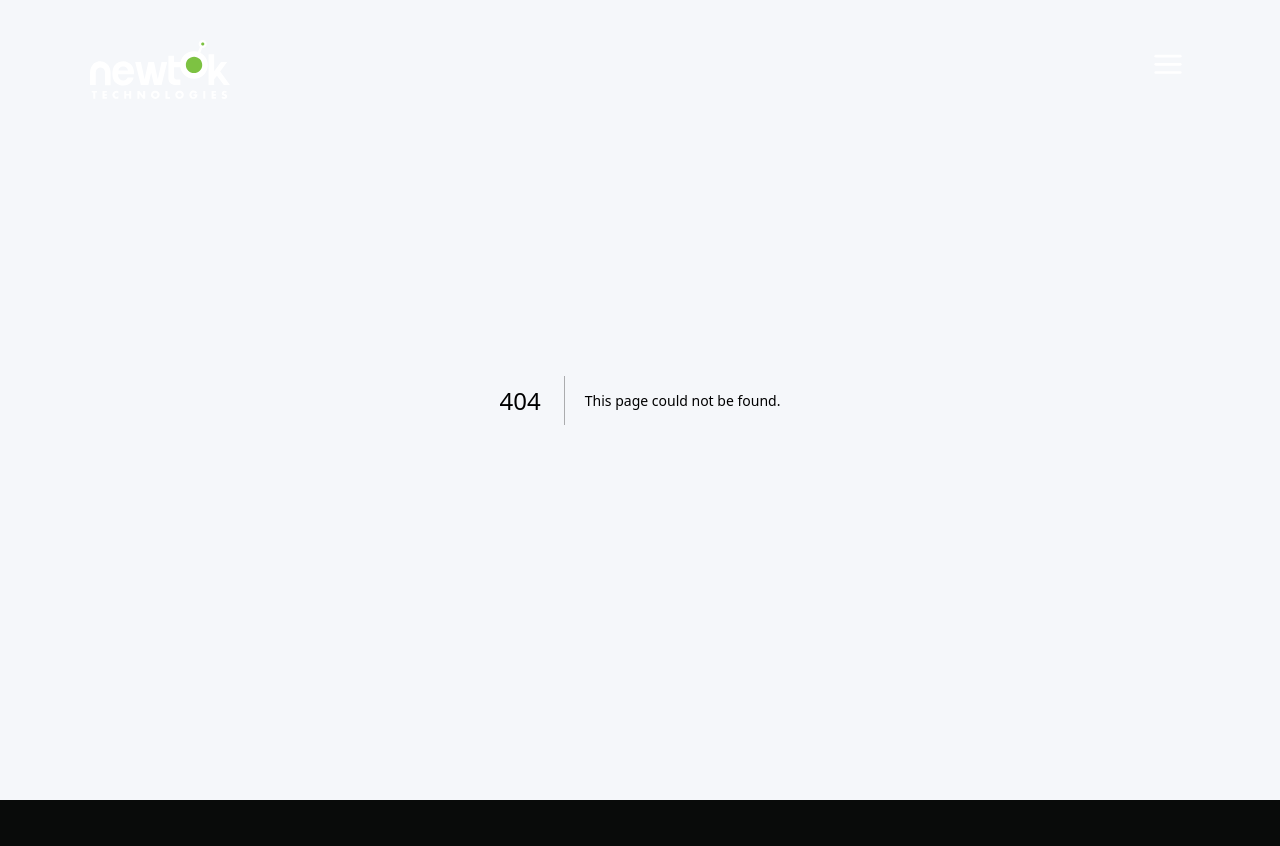
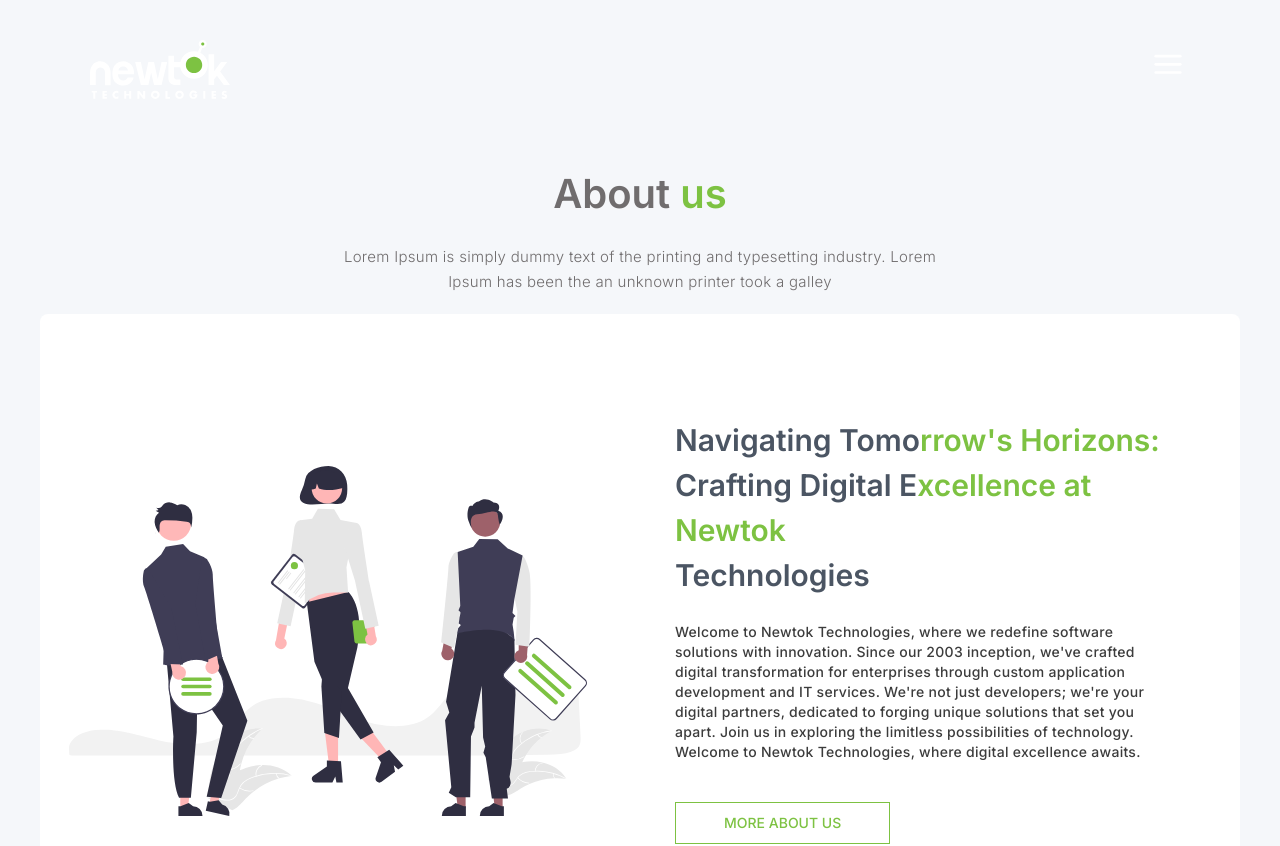
Before and after one commit to NewTokTech/NewTok, a Next.js app: page /services in a window 1280 px wide. Before the commit this address had no page. Shown: the top 846 px of the page. Built offline with nearby package versions, Linux system fonts and the light colour scheme.

Commit message:
midlaj:service page

```diff
--- a/package.json
+++ b/package.json
@@ -13,8 +13,10 @@
     "nodemailer": "^6.9.6",
     "react": "^18",
     "react-dom": "^18",
+    "react-hook-form": "^7.47.0",
     "react-icons": "^4.11.0",
-    "react-spring": "^9.7.3"
+    "react-spring": "^9.7.3",
+    "zod": "^3.22.4"
   },
   "devDependencies": {
     "@types/node": "20.8.3",
--- /dev/null
+++ b/src/app/about/page.tsx
@@ -0,0 +1,65 @@
+import Image from 'next/image'
+import React from 'react'
+
+const About = () => {
+  return (
+    <>
+     <section className='w-screen mx-auto mt-36 mb-10'>
+            <h1 className="text-secondary lg:text-[40px] mt-5 text-center font-semibold">
+                <span className=''>About </span><span className='text-primary'>us</span>
+            </h1>
+            <div className='flex justify-center'>
+                <p className="text-secondary lg:text-[15px] mt-5 mb-5 text-center font-light max-w-screen-sm">
+                    Lorem Ipsum is simply dummy text of the printing and typesetting industry. Lorem Ipsum has been the   an unknown printer took a galley
+                </p>
+            </div>
+
+
+            <div className="py-16 my-auto bg-white about text-secondary">
+        <div className="m-auto px-6 text-gray-600 md:px-12 xl:px-6">
+          <div className="space-y-6 md:space-y-0 lg:flex lg:justify-center md:gap-6 lg:items-center lg:gap-12">
+            {/* <ImageContainer /> */}
+            <Image
+              src={"/about/image4.svg"}
+              alt="about 1"
+              height={827}
+              width={518}
+            />
+            <div className="md:7/12 lg:w-6/12 p-10">
+              <h2 className="text-[18px] md:text-[24px] lg:text-[30px] font-semibold">
+                Navigating Tomo
+                <span className="text-primary">rrow{"'"}s Horizons: </span>
+                <br />
+                Crafting Digital E
+                <span className="text-primary">xcellence at Newtok</span>
+                <br />
+                Technologies
+              </h2>
+              <p className="mt-6 text-[14px] font-[500] leading-5">
+                Welcome to Newtok Technologies, where we redefine software
+                solutions with innovation. Since our 2003 inception, we{"'"}ve
+                crafted digital transformation for enterprises through custom
+                application development and IT services. We{"'"}re not just
+                developers; we{"'"}re your digital partners, dedicated to
+                forging unique solutions that set you apart. Join us in
+                exploring the limitless possibilities of technology. Welcome to
+                Newtok Technologies, where digital excellence awaits.
+              </p>
+
+              <button
+                type="button"
+                className="mt-10 py-2.5 px-12 mr-2 mb-5 text-sm font-medium text-primary focus:outline-none bg-white  border border-primary border-5 hover:bg-primary  hover:text-white transform transition-colors duration-300 ease-in-out"
+              >
+                MORE ABOUT US
+              </button>
+            </div>
+          </div>
+        </div>
+      </div>
+
+        </section>
+    </>
+  )
+}
+
+export default About
--- a/src/app/contact-us/page.tsx
+++ b/src/app/contact-us/page.tsx
@@ -1,5 +1,6 @@
+"use client";
+
 import Image from "next/image";
-import Link from "next/link";
 import React from "react";
 import { FaPhoneVolume, FaLocationDot } from "react-icons/fa6";
 import { GrMail } from "react-icons/gr";
@@ -13,25 +14,25 @@
         <h4 className="text-secondary lg:text-[18px] mt-5 text-center font-inter font-semibold">
           CONTACT US
         </h4>
-        <h1 className="text-secondary lg:text-[30px] mt-5 text-center font-inter font-semibold">
+        <h1 className="text-secondary text-[30px] mt-5 text-center font-inter font-semibold">
           GET IN <span className="text-primary">TOUCH</span>
         </h1>
         <div className="flex justify-center">
-          <p className="px-auto text-secondary lg:text-[16px] mt-5 mb-5 text-center font-inter ">
+          <p className="px-10 lg:mx-64 text-secondary lg:text-[16px] mt-5 mb-5 text-center font-inter ">
             Don’t worry about it getting too long. We know your awesome ideas
-            take time to explain; the more we learn about it the better <br />{" "}
-            we can help you out. We would love to hear all about your project.
-            Connect with us through the contact form for a free initial <br />{" "}
-            project consultation. Contact us and see what .
+            take time to explain; the more we learn about it the better we can
+            help you out. We would love to hear all about your project. Connect
+            with us through the contact form for a free initial project
+            consultation. Contact us and see what .
           </p>
         </div>
       </div>
 
-      <div className="bg-white rounded-lg mx-32 relative sm:items-center sm:pt-0 ">
+      <div className="bg-white rounded-lg lg:mx-32 relative sm:items-center sm:pt-0 pb-5">
         <div className="flex flex-col md:flex-row items-center md:items-start ">
           <div className="w-full md:w-2/5 h-full my-auto">
             <div className="sm:rounded-lg bg-secondary text-white h-full relative py-16">
-              <div className="py-12 px-10">
+              <div className="pb-10 px-10">
                 <h1 className="text-[28px] font-semibold tracking-tight text-white">
                   Contact Information
                 </h1>
@@ -40,8 +41,8 @@
                 </p>
               </div>
 
-              <div className="py-16 flex flex-col space-y-10 px-10">
-                <div className="flex items-center mt-8">
+              <div className="pt-20 flex flex-col space-y-10 px-10 pb-28">
+                <div className="flex items-center space-x-5 mt-8 font-thin">
                   <FaPhoneVolume />
                   <div className="ml-4 text-md tracking-wide">
                     <a href="tel:+917012935874" target="_blank">
@@ -49,15 +50,15 @@
                     </a>
                   </div>
                 </div>
-                <div className="flex items-center mt-4">
+                <div className="flex items-center space-x-5 mt-4 font-thin">
                   <GrMail />
-                  <div className="ml-4 text-md tracking-wide font-semibold w-40">
+                  <div className="ml-4 text-md tracking-wide w-40">
                     <a href="mailto:info@newtoktech.com" target="_blank">
                       info@newtoktech.com
                     </a>
                   </div>
                 </div>
-                <div className="flex items-center mt-2">
+                <div className="flex items-center space-x-5 mt-2 font-thin">
                   <FaLocationDot />
                   <div className="ml-4 text-md tracking-wide">
                     Newtok Technologies Pvt Ltd.
@@ -76,39 +77,41 @@
               />
             </div>
           </div>
-          <div className="w-full md:w-3/5 p-4">
-            <form className="w-full py-40">
+          <div className="w-full md:w-3/5 px-4">
+            <form className="w-full py-40 relative">
               <Image
                 src={"/contact/send.svg"}
                 alt="send icon"
                 width={265}
                 height={218}
-                className="absolute top-0 right-0"
+                className="absolute lg:top-0 lg:rotate-0 hidden lg:right-0 "
               />
 
               <div className="flex justify-between">
                 <div className="flex flex-col relative z-0 w-full px-1">
                   <input
+                    name="name"
                     type="name"
-                    name="name"
                     id="name"
                     placeholder=""
                     className="w-100 mt-2 py-2 peer block w-full appearance-none border-0 border-b border-black bg-transparent text-sm focus:border-primary focus:outline-none focus:ring-0"
                   />
+
                   <label
                     htmlFor="name"
                     className="absolute top-2 z-10 origin-[0] -translate-y-6 scale-75 transform text-sm text-b duration-300 peer-placeholder-shown:translate-y-0 peer-placeholder-shown:scale-100 peer-focus:left-0 peer-focus:-translate-y-6 peer-focus:scale-75 peer-focus:text-primary"
                   >
                     Full Name
                   </label>
-                </div>{" "}
+                </div>
+
                 <div className="flex flex-col relative z-0 w-full px-1">
                   <input
-                    type="name"
+                    type="text"
                     name="companyName"
                     id="companyName"
                     placeholder="Optional"
-                    className="w-100 mt-2 py-2 peer block w-full appearance-none border-0 border-b border-black bg-transparent text-sm focus:border-primary focus:outline-none focus:ring-0"
+                    className="w-100 mt-2 py-2 peer block w-full appearance-none border-0 border-b border-black bg-transparent text-sm focus:border-primary focus:outline-none focus:ring-0 placeholder-transparent  focus:placeholder-gray-500 focus:placeholder-opacity-100 transform transition-colors duration-300 ease-in-out"
                   />
                   <label
                     htmlFor="companyName"
@@ -139,12 +142,19 @@
                   name="message"
                   rows={5}
                   placeholder="Write your message"
-                  className="w-100 mt-2 py-2 peer block w-full appearance-none border-0 border-b border-black bg-transparent text-sm focus:border-primary focus:outline-none focus:ring-0"
+                  className="w-100 mt-2 py-2 peer block w-full appearance-none border-0 border-b border-black bg-transparent text-sm focus:border-primary focus:outline-none focus:ring-0 placeholder-transparent focus:placeholder-gray-500 focus:placeholder-opacity-100 transform transition-colors duration-300 ease-in-out"
                 ></textarea>
+
+                <label
+                  htmlFor="message"
+                  className="absolute top-2 z-10 origin-[0] -translate-y-6 scale-75 transform text-sm text-b duration-300 peer-placeholder-shown:translate-y-0 peer-placeholder-shown:scale-100 peer-focus:left-0 peer-focus:-translate-y-6 peer-focus:scale-75 peer-focus:text-primary"
+                >
+                  Message
+                </label>
               </div>
               <div className="flex justify-end">
                 <button
-                  type="submit"
+                  type="button"
                   className="md:px-10 bg-primary hover:bg-blue-dark text-white py-3 px-8 mt-3 hover:bg-white hover:text-primary border-primary border transition ease-in-out duration-300"
                 >
                   Send Message
--- /dev/null
+++ b/src/app/services/page.tsx
@@ -0,0 +1,65 @@
+import Image from "next/image";
+import React from "react";
+
+const Services = () => {
+  return (
+    <>
+      <section className="w-screen mx-auto mt-36 mb-10">
+        <h1 className="text-secondary lg:text-[40px] mt-5 text-center font-semibold">
+          <span className="">About </span>
+          <span className="text-primary">us</span>
+        </h1>
+        <div className="flex justify-center">
+          <p className="text-secondary lg:text-[15px] mt-5 mb-5 text-center font-light max-w-screen-sm">
+            Lorem Ipsum is simply dummy text of the printing and typesetting
+            industry. Lorem Ipsum has been the an unknown printer took a galley
+          </p>
+        </div>
+
+        <div className="py-16 mx-10 rounded-lg my-auto bg-white about text-secondary">
+          <div className="m-auto px-6 text-gray-600 md:px-12 xl:px-6">
+            <div className="space-y-6 md:space-y-0 lg:flex lg:justify-center md:gap-6 lg:items-center lg:gap-12">
+              {/* <ImageContainer /> */}
+              <Image
+                src={"/about/image4.svg"}
+                alt="about 1"
+                height={827}
+                width={518}
+              />
+              <div className="md:7/12 lg:w-6/12 p-10">
+                <h2 className="text-[18px] md:text-[24px] lg:text-[30px] font-semibold">
+                  Navigating Tomo
+                  <span className="text-primary">rrow{"'"}s Horizons: </span>
+                  <br />
+                  Crafting Digital E
+                  <span className="text-primary">xcellence at Newtok</span>
+                  <br />
+                  Technologies
+                </h2>
+                <p className="mt-6 text-[14px] font-[500] leading-5">
+                  Welcome to Newtok Technologies, where we redefine software
+                  solutions with innovation. Since our 2003 inception, we{"'"}ve
+                  crafted digital transformation for enterprises through custom
+                  application development and IT services. We{"'"}re not just
+                  developers; we{"'"}re your digital partners, dedicated to
+                  forging unique solutions that set you apart. Join us in
+                  exploring the limitless possibilities of technology. Welcome
+                  to Newtok Technologies, where digital excellence awaits.
+                </p>
+
+                <button
+                  type="button"
+                  className="mt-10 py-2.5 px-12 mr-2 mb-5 text-sm font-medium text-primary focus:outline-none bg-white  border border-primary border-5 hover:bg-primary  hover:text-white transform transition-colors duration-300 ease-in-out"
+                >
+                  MORE ABOUT US
+                </button>
+              </div>
+            </div>
+          </div>
+        </div>
+      </section>
+    </>
+  );
+};
+
+export default Services;
```
Also changed, not shown: 1 other file (tests, documents, lock files or other folders).
